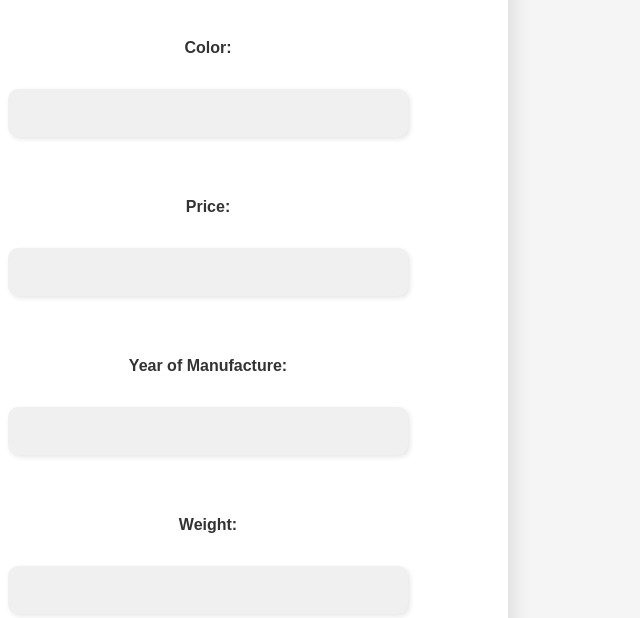
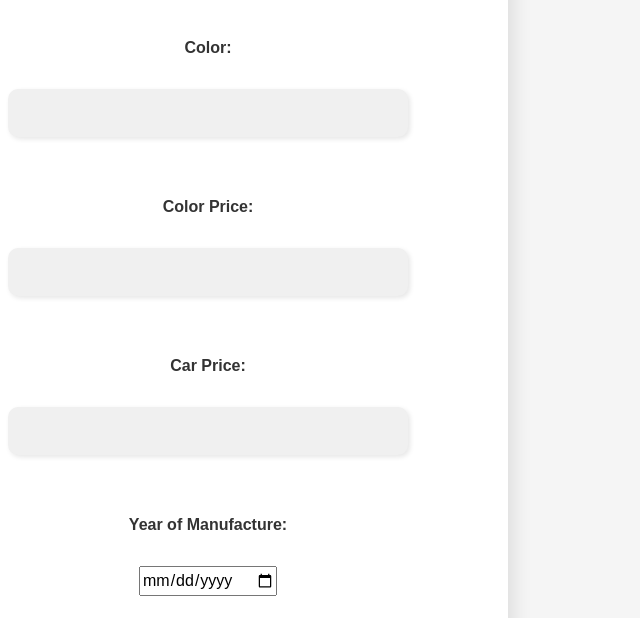
Before and after one commit to kostjakotovich/autosalons, a PHP site: page /editOffersPage.php in a window 1280 px wide. Shown: the part 558-1176 px from the top of the page, without its empty margins (432-1072 px from the left). Run offline with PHP 8.4, Linux system fonts and the light colour scheme; a user stored in the database is signed in; data comes from the database, SQL or seed files in the repository; both versions use the stored data as it was after the commit.

Commit message:
Izlabots dizains un bug fix

```diff
--- a/Offer.php
+++ b/Offer.php
@@ -107,9 +107,9 @@ class Offer {
             $offerID = $this->conn->lastInsertId();
 
             // Затем добавляем информацию о цвете и URL изображения в таблицу car_colors
-            $sql = "INSERT INTO car_colors (offerID, color, image) VALUES (?, ?, ?)";
+            $sql = "INSERT INTO car_colors (offerID, color, image, color_price) VALUES (?, ?, ?, ?)";
             $stmt = $this->conn->prepare($sql);
-            $stmt->execute([$offerID, $data['color'], $imageFilePath]);
+            $stmt->execute([$offerID, $data['color'], $imageFilePath, $data['color_price']]);
 
             // Наконец, добавляем остальную информацию о предложении в таблицу offersinfo
             $sql = "INSERT INTO offersinfo (offersID, price, yearOfManufacture, weight) VALUES (?, ?, ?, ?)";
--- a/editOffersPage.php
+++ b/editOffersPage.php
@@ -1,5 +1,6 @@
 <?php
 session_start();
+require_once 'connection.php';
 require_once 'Offer.php';
 
 if (!isset($_SESSION['userID']) || $_SESSION['roleID'] != 1) {
@@ -19,12 +20,33 @@ function checkDateFormat($date, $format)
     $d = DateTime::createFromFormat($format, $date);
     return $d && $d->format($format) === $date;
 }
-?>
+
+    if (isset($_POST['submit'])) {
+        $yearOfManufacture = $_POST['yearOfManufacture'];
+        $isValidDate = checkDateFormat($yearOfManufacture, 'Y-m-d');
+        if (!$isValidDate) {
+                echo '<div class="alert alert-danger text-center" style="margin-top:20px;">Invalid date format. Please enter the date in the format yyyy-mm-dd.
+                <button type="button" class="close" data-dismiss="alert" aria-label="Close">
+                        <span aria-hidden="true">&times;</span>
+                </button>
+                </div>';
+        } else {
+            // Convert price and weight to float
+            $_POST['color_price'] = floatval($_POST['color_price']);
+            $_POST['price'] = floatval($_POST['price']);
+            $_POST['weight'] = floatval($_POST['weight']);
+
+            $offer = new Offer();
+            $offer->addOffer($_POST);
+        }
+
+    }
+    ?>
 
 <!DOCTYPE html>
 <html>
 <head>
-  <title>Add Offer</title>
+  <?php require 'header.php'; ?>
   <link rel="stylesheet" href="//code.jquery.com/ui/1.13.0/themes/base/jquery-ui.css">
   <link rel="stylesheet" href="css/editOffersPage.css">
 
@@ -48,31 +70,6 @@ function checkDateFormat($date, $format)
 </head>
 
 <body>
-    <?php require 'header.php'; ?>
-
-    <?php
-    if (isset($_POST['submit'])) {
-        $yearOfManufacture = $_POST['yearOfManufacture'];
-        $isValidDate = checkDateFormat($yearOfManufacture, 'Y-m-d');
-        if (!$isValidDate) {
-                echo '<div class="alert alert-danger text-center" style="margin-top:20px;">Invalid date format. Please enter the date in the format yyyy-mm-dd.
-                <button type="button" class="close" data-dismiss="alert" aria-label="Close">
-                        <span aria-hidden="true">&times;</span>
-                </button>
-                </div>';
-        } else {
-            // Convert price and weight to float
-            $_POST['price'] = floatval($_POST['price']);
-            $_POST['weight'] = floatval($_POST['weight']);
-
-            $offer = new Offer();
-            $offer->addOffer($_POST);
-            header("Location: editOffersPage.php");
-            exit();
-        }
-
-    }
-    ?>
 
     <?php
     if(isset($_SESSION['offer_add_success'])){
@@ -104,11 +101,14 @@ function checkDateFormat($date, $format)
             <label for="color">Color:</label><br>
             <input type="text" id="color" name="color" required><br><br>
 
-            <label for="price">Price:</label><br>
+            <label for="color">Color Price:</label><br>
+            <input type="text" id="color_price" name="color_price" required><br><br>
+
+            <label for="price">Car Price:</label><br>
             <input type="text" id="price" name="price" required pattern="[0-9\.]+"><br><br>
 
             <label for="yearOfManufacture">Year of Manufacture:</label><br>
-            <input type="text" id="yearOfManufacture" name="yearOfManufacture" required><br><br>
+            <input type="date" id="yearOfManufacture" name="yearOfManufacture" required><br><br>
 
             <label for="weight">Weight:</label><br>
             <input type="text" id="weight" name="weight" required pattern="[0-9\.]+"><br><br>
--- a/index.php
+++ b/index.php
@@ -20,12 +20,14 @@ $selectedBrand = $_GET['brand'] ?? '';
 
 // массив с иконками и производителями
 $carBrands = [
+  'Audi',
   'BMW',
+  'Ferrari',
+  'Hyundai',
+  'Lamborghini',
   'Mercedes-Benz',
   'Tayota',
-  'Hyundai',
   'Tesla',
-  'Lamborghini',
   'Volkswagen'
 ];
 
--- a/offerPage.php
+++ b/offerPage.php
@@ -109,7 +109,7 @@ window.addEventListener('beforeunload', function() {
 <body>
 <div class="container2">
 
-  <img id="colorImage" src="<?php echo $selectedOfferColor['image']; ?>" style="float: left; width: 820px; height: 520px;">
+  <img id="colorImage" src="<?php echo $selectedOfferColor['image']; ?>" style="float: left; width: 960px; height: 520px;">
 
   <div class="card">
     <div class="card-body">
@@ -138,7 +138,7 @@ window.addEventListener('beforeunload', function() {
       <p class="card-text"><?php echo 'Year Of Manufacture: ' . date('Y', strtotime($selectedOfferInfo['yearOfManufacture'])); ?></p>
       <p class="card-text"><?php echo 'Weight: ' . $selectedOfferInfo['weight'] . ' kg'; ?></p>
       <?php
-          if (isset($_SESSION['success'])) {//sdesj bil kiril
+          if (isset($_SESSION['success'])) {
             if ($hasActiveOrders) {
                 ?>
                 <br>
```
Also changed, not shown: sql/database.sql (+6 -12 lines), img/2018-audi-a6-premium-20-tfsi-32-white.png (added), img/Portada-Audi-A6.png (added), img/bmwx5.png (added).
